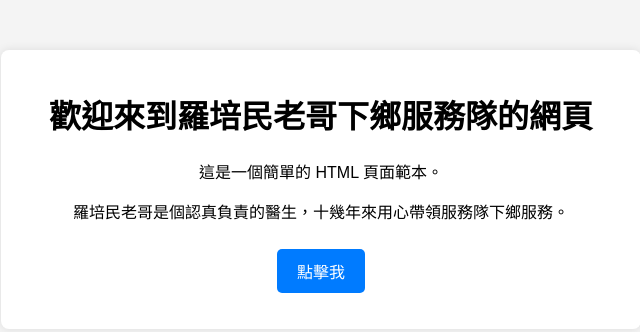
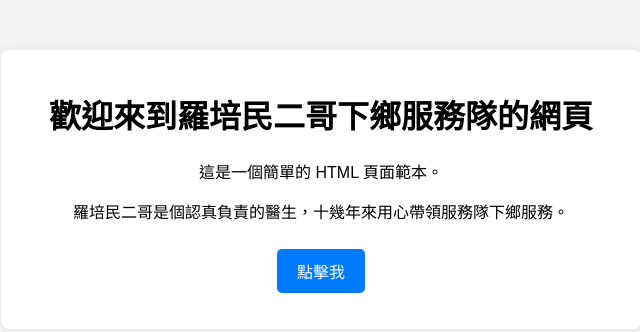
Before and after one commit to Koikbing/Koikbing.github.io, a plain HTML site: page index.html in a window 1280 px wide. Shown: the full height of the page, 319-959 px from the left. Drawn offline with Linux system fonts and the light colour scheme.

Commit message:
Update index.html

```diff
--- a/index.html
+++ b/index.html
@@ -54,9 +54,9 @@
 <body>
 
     <div class="container">
-        <h1>歡迎來到羅培民老哥下鄉服務隊的網頁</h1>
+        <h1>歡迎來到羅培民二哥下鄉服務隊的網頁</h1>
         <p>這是一個簡單的 HTML 頁面範本。</p>
-        <p>羅培民老哥是個認真負責的醫生，十幾年來用心帶領服務隊下鄉服務。</p>
+        <p>羅培民二哥是個認真負責的醫生，十幾年來用心帶領服務隊下鄉服務。</p>
 
         <button onclick="showMessage()">點擊我</button>
         <p id="message"></p>
```
